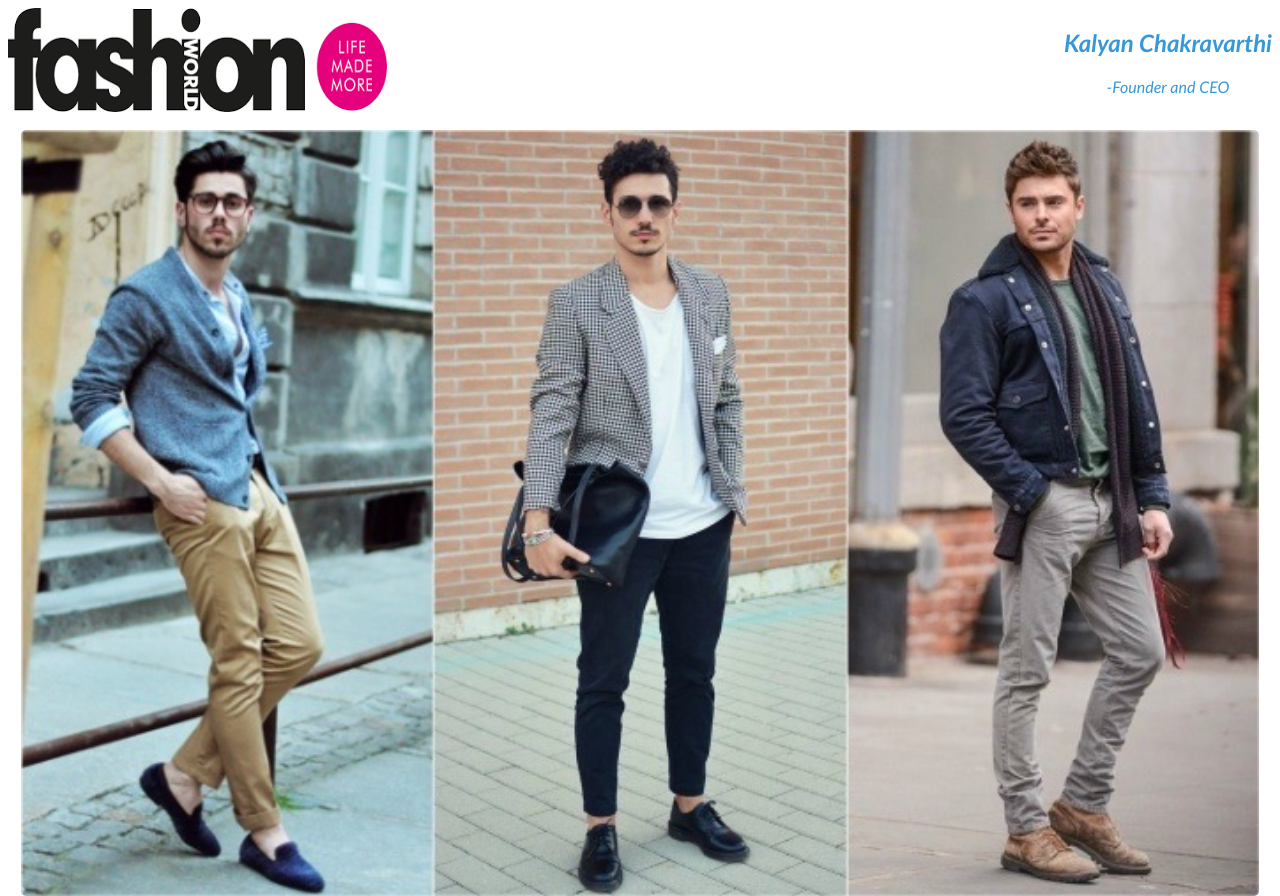
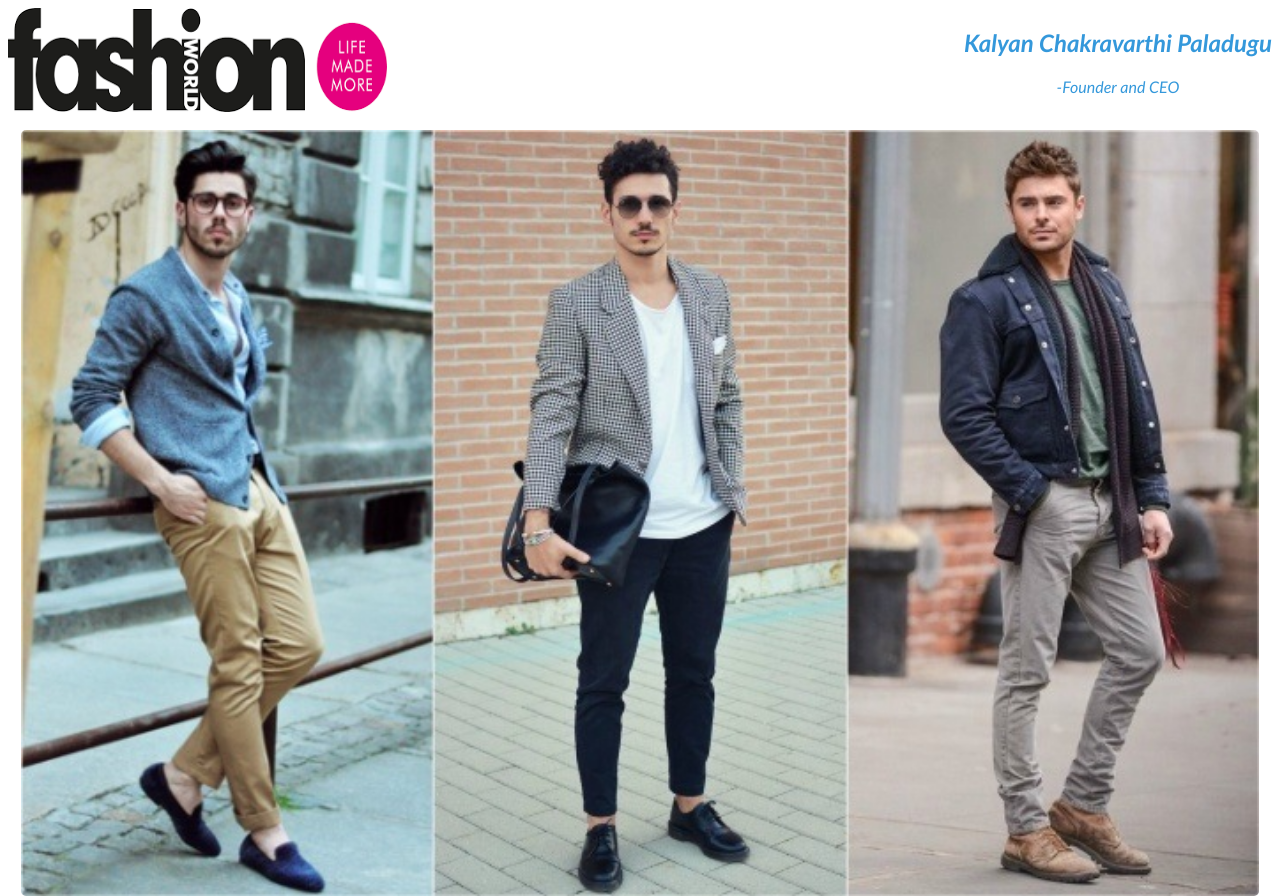
Before and after one commit to KalyanPaladugu/Portfolio, a plain HTML site: page index.html in a window 1280 px wide. Shown: the top 896 px of the page. Drawn offline with Linux system fonts and the light colour scheme.

Commit message:
Founder name changed

```diff
--- a/index.html
+++ b/index.html
@@ -18,7 +18,7 @@
     <div class="page-header">
       <img src="img/logo.png" alt="My Fashion world" class="pageHeader-img">
       <div class="designation">
-        <h2 class="founder">Kalyan Chakravarthi</h2>
+        <h2 class="founder">Kalyan Chakravarthi Paladugu</h2>
         <p class="founder">-Founder and CEO</p>
       </div>
     </div>
@@ -57,7 +57,6 @@
     <footer class="footer">
       &copy; 2019 Copyright MyFashionworld .
     </footer>
-
 </body>
 
 </html>
```
